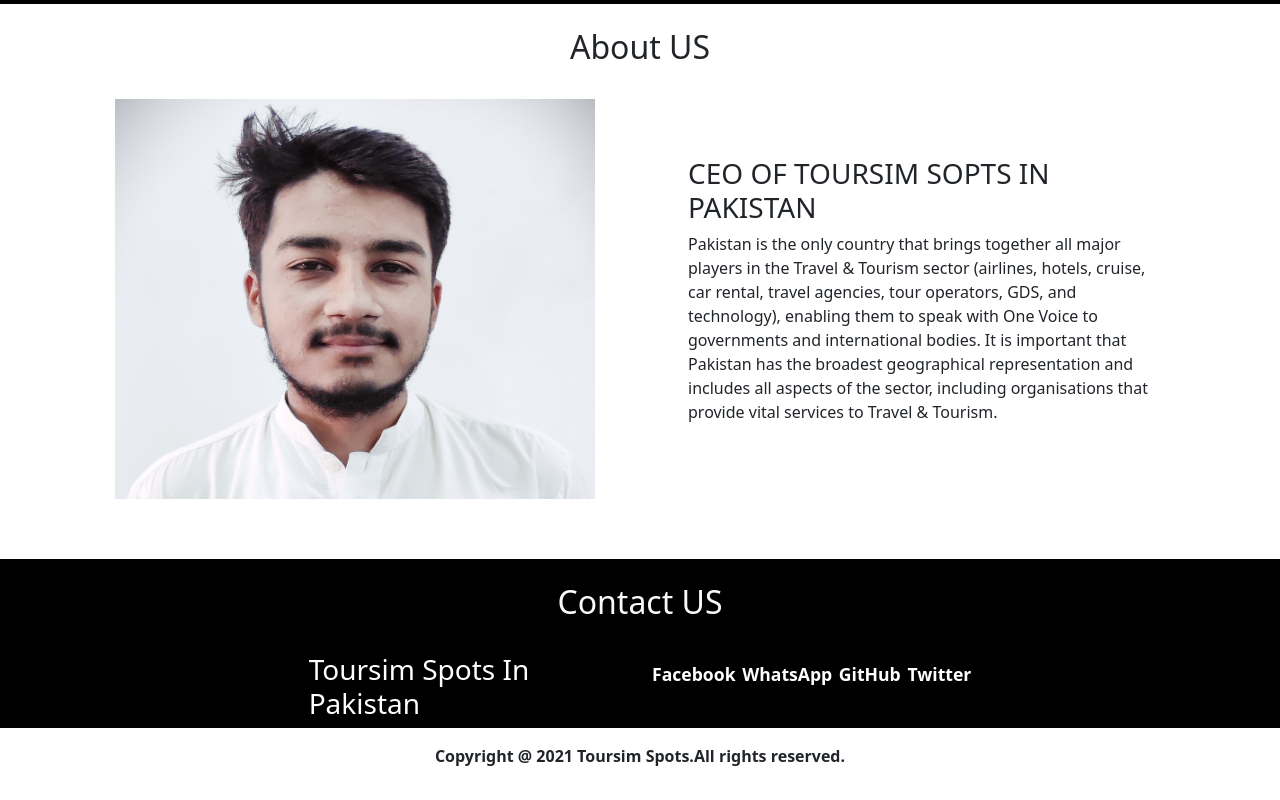
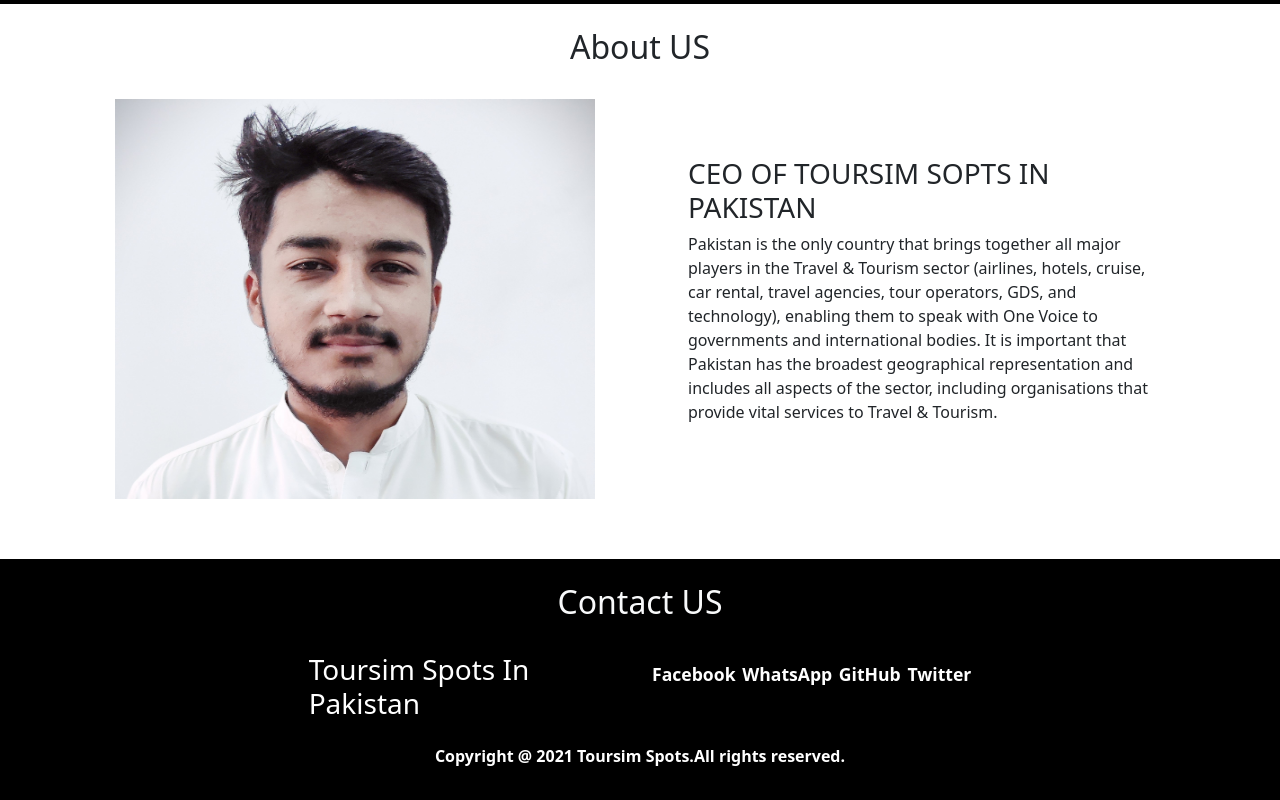
Before and after one commit to hasnat7amin/Toursim-Spots-webpage-using-bootsrap, a plain HTML site: page index.html in a window 1280 px wide. Shown: the part 3312-4112 px from the top of the page. Drawn offline with nearby package versions, Linux system fonts and the light colour scheme.

Commit message:
updating site

```diff
--- a/index.html
+++ b/index.html
@@ -235,7 +235,7 @@
   </div>
 
 
-  <div class="container-fluid bg-white text-dark d-flex align-items-center justify-content-center">
+  <div class="container-fluid text-white d-flex align-items-center justify-content-center" style="background-color: black;">
     <p class="p-3" style="font-weight: 600;text-align: center; padding-top: 6px; ">Copyright @ 2021 Toursim Spots.All rights reserved.</p>
   </div>
 
```
